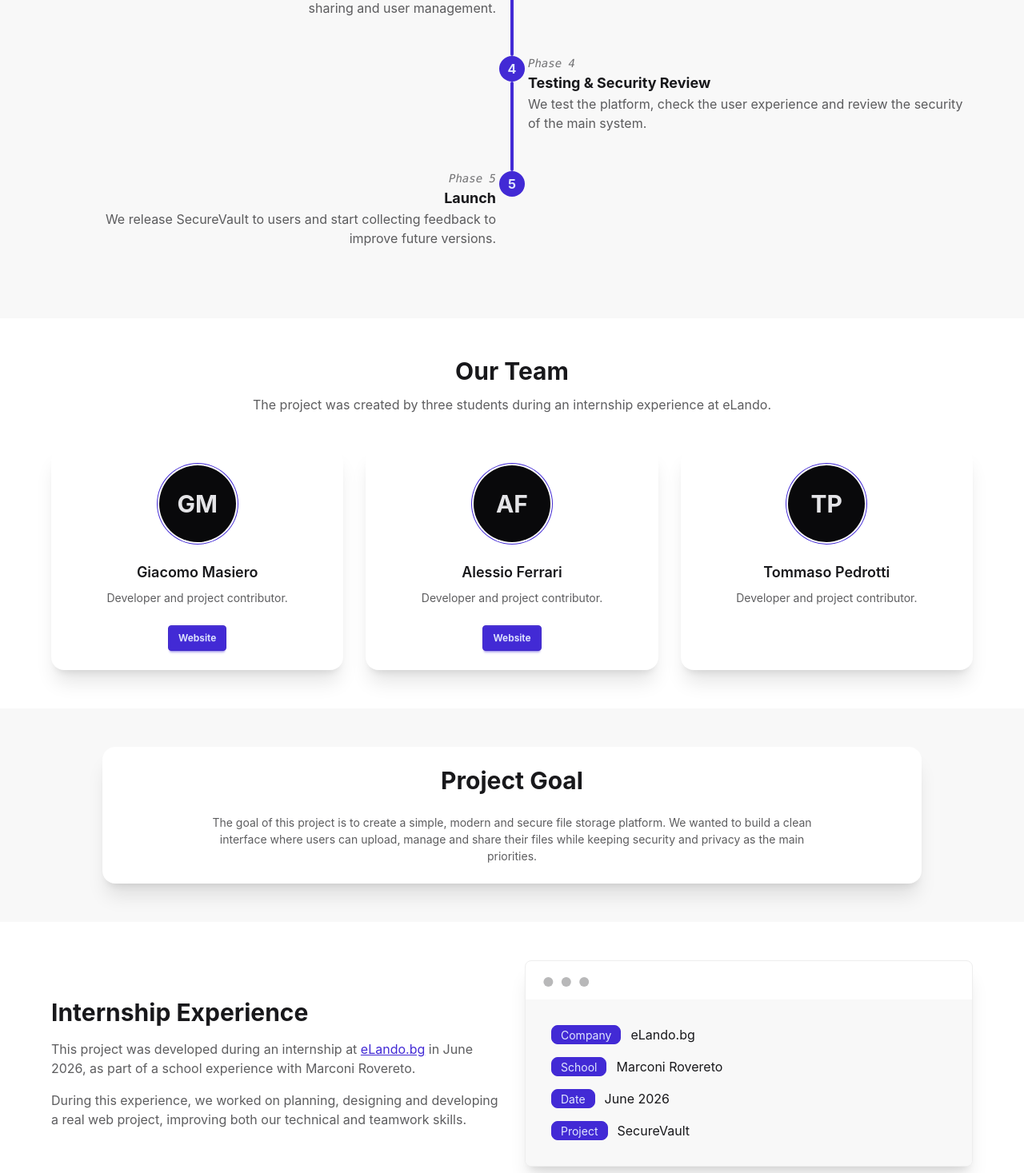
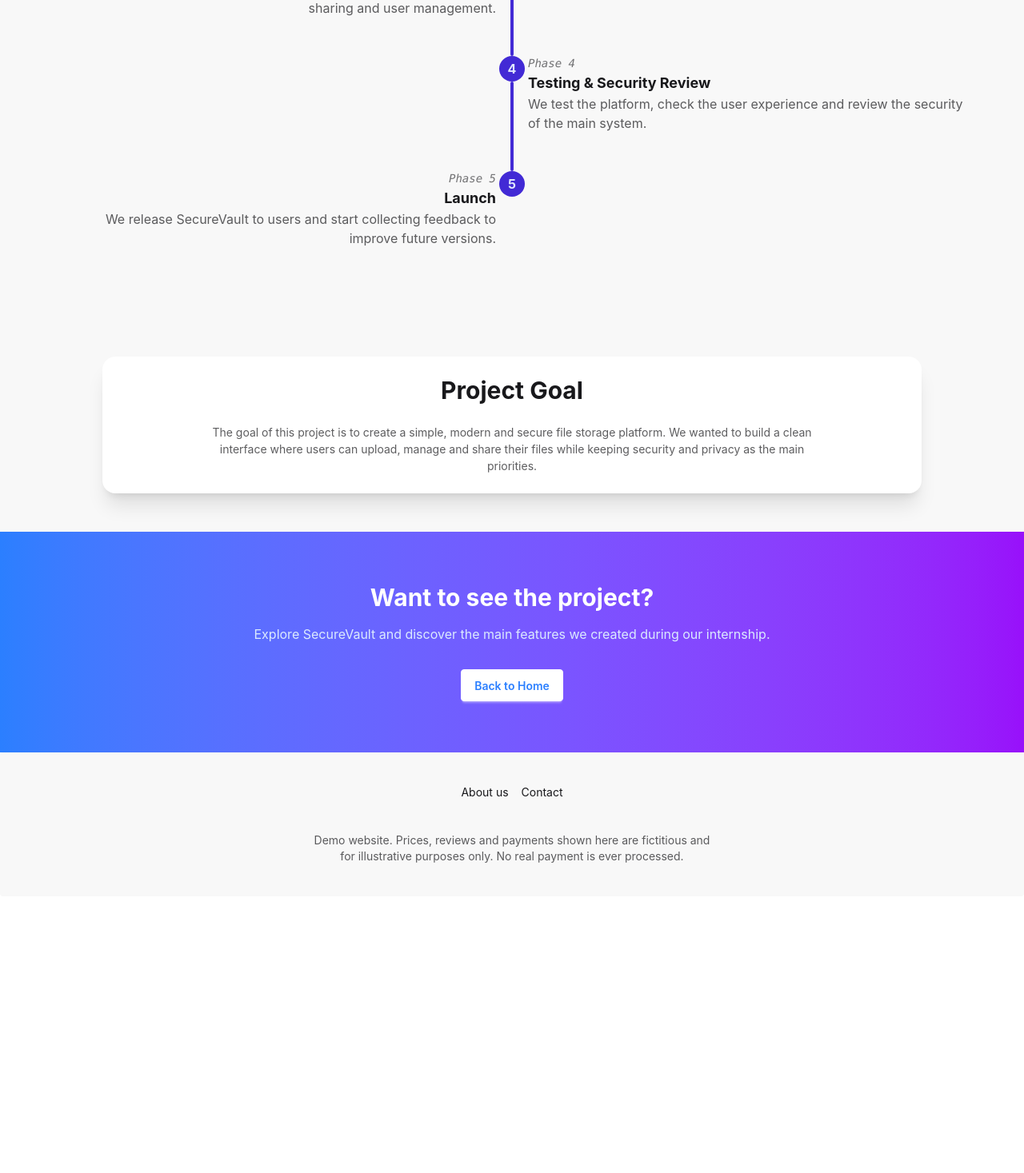
Before and after one commit to eLandoAD/Rila, an Angular app in the folder frontend/: page /about in a window 1280 px wide. Shown: the part 1330-2797 px from the top of the page at 80% size. After the commit the page ends 2451 px from the top, so only its background shows below. Built offline with nearby package versions, Linux system fonts and the light colour scheme.

Commit message:
Chore(about): trim credits and team sections

```diff
--- a/frontend/src/app/about/about.html
+++ b/frontend/src/app/about/about.html
@@ -8,19 +8,13 @@
 
       <p class="py-6 text-base-content/70 leading-relaxed">
         This project was made and is maintained by <br>
-        <a href="https://www.gmasiero.it" target="_blank" class="badge badge-primary badge-outline mx-1">
-          Giacomo Masiero
-        </a>
         <a href="https://ngme-deploy.vercel.app/home" target="_blank" class="badge badge-primary badge-outline mx-1">
           Alessio Ferrari
-        </a>
-        <a href="mailto:tommaso.pedrotti@marconirovereto.it" class="badge badge-primary badge-outline mx-1">
-          Tommaso Pedrotti
         </a>.
       </p>
 
       <p class="text-base-content/70 leading-relaxed">
-        It was developed during an internship at
+        Part of the project was developed during an internship at
         <a href="https://www.elando.bg" target="_blank" class="badge badge-primary badge-outline mx-1">
           eLando.bg
         </a>
@@ -180,90 +174,6 @@
   </div>
 </section>
 
-<!-- Team -->
-<section class="px-5 py-12">
-  <div class="max-w-6xl mx-auto">
-    <div class="text-center mb-10">
-      <h2 class="text-3xl font-bold mb-3">
-        Our Team
-      </h2>
-
-      <p class="text-base-content/70 max-w-2xl mx-auto">
-        The project was created by three students during an internship experience at eLando.
-      </p>
-    </div>
-
-    <div class="grid grid-cols-1 md:grid-cols-3 gap-7 items-stretch">
-
-      <!-- Giacomo -->
-      <div class="card bg-base-100 shadow-xl rounded-2xl h-full transition duration-300 hover:-translate-y-2 hover:shadow-2xl">
-        <div class="card-body text-center items-center">
-          <div class="avatar avatar-placeholder mb-4">
-            <div class="w-24 rounded-full bg-neutral text-neutral-content ring ring-primary ring-offset-base-100 ring-offset-2">
-              <span class="text-3xl font-bold">GM</span>
-            </div>
-          </div>
-
-          <h3 class="card-title">
-            Giacomo Masiero
-          </h3>
-
-          <p class="text-base-content/70">
-            Developer and project contributor.
-          </p>
-
-          <a href="https://www.gmasiero.it" target="_blank" class="btn btn-primary btn-sm mt-4">
-            Website
-          </a>
-        </div>
-      </div>
-
-      <!-- Alessio -->
-      <div class="card bg-base-100 shadow-xl rounded-2xl h-full transition duration-300 hover:-translate-y-2 hover:shadow-2xl">
-        <div class="card-body text-center items-center">
-          <div class="avatar avatar-placeholder mb-4">
-            <div class="w-24 rounded-full bg-neutral text-neutral-content ring ring-primary ring-offset-base-100 ring-offset-2">
-              <span class="text-3xl font-bold">AF</span>
-            </div>
-          </div>
-
-          <h3 class="card-title">
-            Alessio Ferrari
-          </h3>
-
-          <p class="text-base-content/70">
-            Developer and project contributor.
-          </p>
-
-          <a href="https://ngme-deploy.vercel.app/home" target="_blank" class="btn btn-primary btn-sm mt-4">
-            Website
-          </a>
-        </div>
-      </div>
-
-      <!-- Tommaso -->
-      <div class="card bg-base-100 shadow-xl rounded-2xl h-full transition duration-300 hover:-translate-y-2 hover:shadow-2xl">
-        <div class="card-body text-center items-center">
-          <div class="avatar avatar-placeholder mb-4">
-            <div class="w-24 rounded-full bg-neutral text-neutral-content ring ring-primary ring-offset-base-100 ring-offset-2">
-              <span class="text-3xl font-bold">TP</span>
-            </div>
-          </div>
-
-          <h3 class="card-title">
-            Tommaso Pedrotti
-          </h3>
-
-          <p class="text-base-content/70">
-            Developer and project contributor.
-          </p>
-        </div>
-      </div>
-
-    </div>
-  </div>
-</section>
-
 <!-- Project Goal -->
 <section class="px-5 py-12 bg-base-200">
   <div class="max-w-5xl mx-auto">
@@ -283,58 +193,6 @@
   </div>
 </section>
 
-<!-- Internship Experience -->
-<section class="px-5 py-12">
-  <div class="max-w-6xl mx-auto">
-    <div class="grid grid-cols-1 md:grid-cols-2 gap-8 items-center">
-
-      <div>
-        <h2 class="text-3xl font-bold mb-4">
-          Internship Experience
-        </h2>
-
-        <p class="text-base-content/70 mb-4">
-          This project was developed during an internship at
-          <a href="https://www.elando.bg" target="_blank" class="link link-primary">eLando.bg</a>
-          in June 2026, as part of a school experience with Marconi Rovereto.
-        </p>
-
-        <p class="text-base-content/70">
-          During this experience, we worked on planning, designing and developing a real web project,
-          improving both our technical and teamwork skills.
-        </p>
-      </div>
-
-      <div class="mockup-window bg-base-100 border border-base-300 shadow-xl">
-        <div class="p-8 bg-base-200">
-          <div class="space-y-4">
-            <div class="flex items-center gap-3">
-              <div class="badge badge-primary">Company</div>
-              <p>eLando.bg</p>
-            </div>
-
-            <div class="flex items-center gap-3">
-              <div class="badge badge-primary">School</div>
-              <p>Marconi Rovereto</p>
-            </div>
-
-            <div class="flex items-center gap-3">
-              <div class="badge badge-primary">Date</div>
-              <p>June 2026</p>
-            </div>
-
-            <div class="flex items-center gap-3">
-              <div class="badge badge-primary">Project</div>
-              <p>SecureVault</p>
-            </div>
-          </div>
-        </div>
-      </div>
-
-    </div>
-  </div>
-</section>
-
 <!-- Final CTA -->
 <section class="px-5 py-16 bg-gradient-to-r from-blue-500 to-purple-600">
   <div class="max-w-3xl mx-auto text-center">
@@ -346,13 +204,9 @@
       Explore SecureVault and discover the main features we created during our internship.
     </p>
 
-    <div class="flex flex-col sm:flex-row gap-4 justify-center">
+    <div class="flex justify-center">
       <a routerLink="/" class="btn bg-white text-blue-500 border-white hover:bg-blue-100 hover:border-blue-100">
         Back to Home
-      </a>
-
-      <a href="https://www.elando.bg" target="_blank" class="btn btn-outline text-white border-white hover:bg-white hover:text-blue-500">
-        Visit eLando
       </a>
     </div>
   </div>
```
